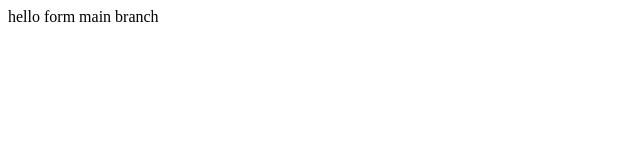
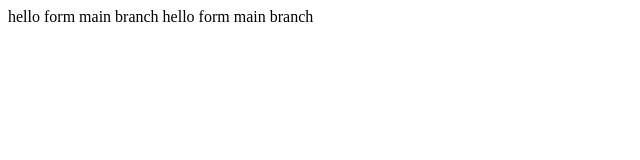
Before and after one commit to denkrut/react-native-webview, a website: page index.html in a window 1280 px wide. Shown: the whole page, without its empty margins (0-640 px from the left). Drawn offline with Linux system fonts and the light colour scheme.

Commit message:
Update index.html

```diff
--- a/index.html
+++ b/index.html
@@ -8,5 +8,6 @@
 </head>
 <body>
     hello form main branch
+    hello form main branch
 </body>
 </html>
```
